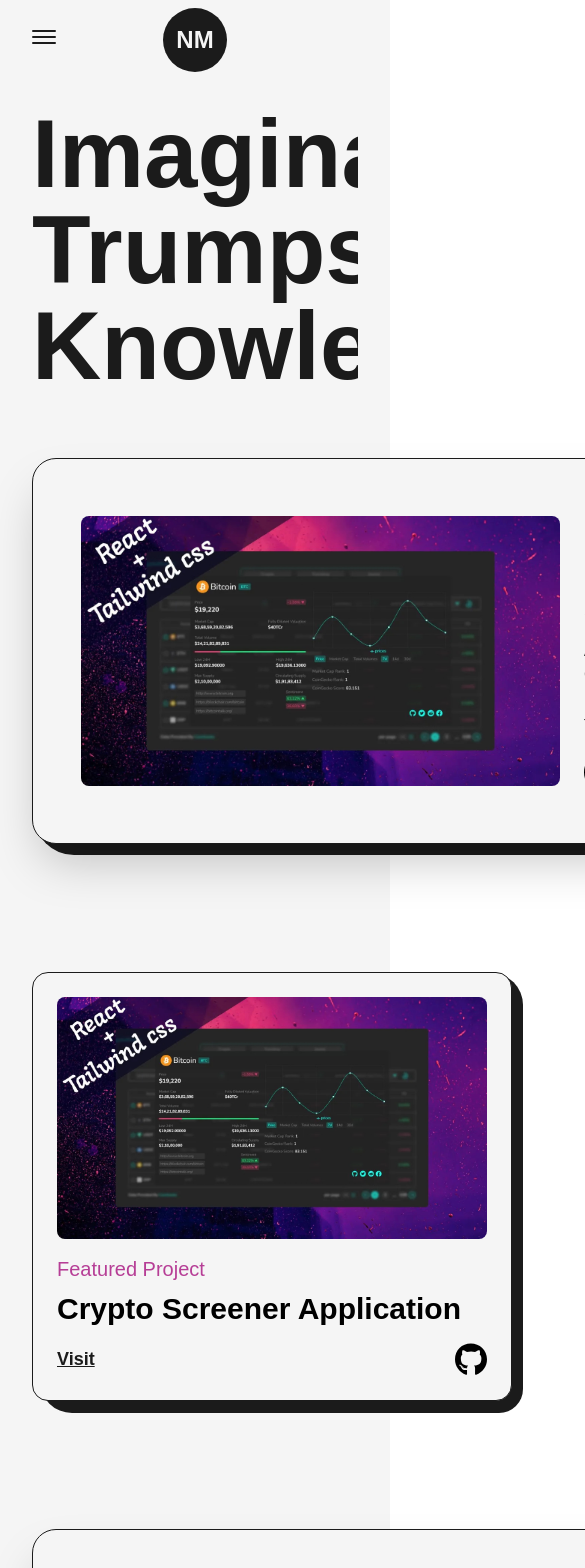
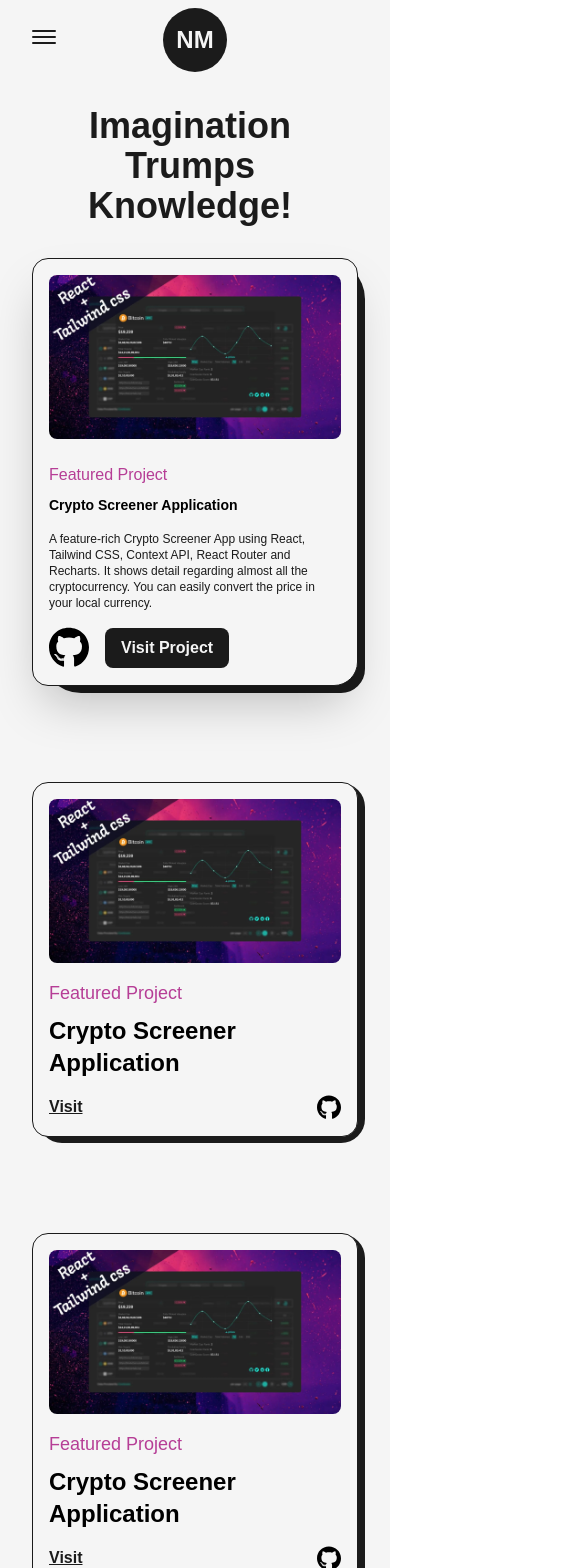
Before and after one commit to NafisMahmudAyon/Portfolio-NafisBd.com, a Next.js app: page /projects in a window 390 px wide. Shown: the top 1568 px of the page, 585 px wide, since content can reach past the window. Built offline with nearby package versions, Linux system fonts and the light colour scheme.

Commit message:
responsive done

```diff
--- a/src/components/HireMe.js
+++ b/src/components/HireMe.js
@@ -4,7 +4,7 @@ import Link from 'next/link'
 
 const HireMe = () => {
   return (
-    <div className='fixed md:absolute left-4 bottom-4 flex items-center justify-center overflow-hidden md:right-8 md:left-auto md:top-0 md:bottom-auto'>
+    <div className='fixed md:absolute left-4 bottom-4 flex items-center justify-center overflow-hidden md:right-8 md:left-auto md:top-0 md:bottom-auto sm:right-0'>
         <div className='w-48 h-auto flex items-center justify-center relative md:w-24'>
             <CircularText className={"fill-dark dark:fill-light animate-[spin_8s_linear_infinite] "} />
             <Link href="mailto:nafismahmudayon@gmail.com" className='flex items-center justify-center absolute left-1/2 top-1/2 -translate-x-1/2 -translate-y-1/2 bg-dark text-light shadow-md border border-solid border-dark w-20 h-20 md:w-12 md:h-12 md:text-[10px] rounded-full font-semibold hover:bg-light hover:text-dark dark:bg-light dark:text-dark hover:dark:bg-dark hover:dark:text-light hover:dark:border-light'>Hire Me</Link>
--- a/src/components/LiIcon.js
+++ b/src/components/LiIcon.js
@@ -11,7 +11,7 @@ const LiIcon = ({reference}) => {
     )
   return (
     <figure className="absolute left-0 stroke-dark dark:stroke-light">
-        <svg className='-rotate-90' width="75" height="75" viewbox='0 0 100 100'>
+        <svg className='-rotate-90 md:w-[60px] md:h-[60px] xs:w-[40px] xs:h-[40px]' width="75" height="75" viewbox='0 0 100 100'>
             <circle cx="75" cy="50" r="20" className='stroke-primary dark:stroke-primaryDark stroke-1 fill-none' />
             <motion.circle cx="75" cy="50" r="20" className=' stroke-[5px] fill-light dark:fill-dark' style={{
                 pathLength: scrollYProgress
--- /dev/null
+++ b/src/components/Transition.js
@@ -0,0 +1,26 @@
+import React from 'react'
+import { motion } from 'framer-motion'
+
+const Transition = () => {
+  return (
+    <>
+        <motion.div className='fixed top-0 bottom-0 right-full w-screen h-screen z-30 bg-primary'
+            initial={{ x:'100%', width:"100%"}}
+            animate={{ x:"0%", width:"0%" }}
+            transition={{ duration:0.8, ease:"easeInOut" }}
+        />
+        <motion.div className='fixed top-0 bottom-0 right-full w-screen h-screen z-20 bg-light'
+            initial={{ x:'100%', width:"100%"}}
+            animate={{ x:"0%", width:"0%" }}
+            transition={{ delay:0.2, duration:0.8, ease:"easeInOut" }}
+        />
+        <motion.div className='fixed top-0 bottom-0 right-full w-screen h-screen z-10 bg-dark'
+            initial={{ x:'100%', width:"100%"}}
+            animate={{ x:"0%", width:"0%" }}
+            transition={{ delay:0.4, duration:0.8, ease:"easeInOut" }}
+        />
+    </>
+  )
+}
+
+export default Transition
--- a/src/pages/about.js
+++ b/src/pages/about.js
@@ -9,6 +9,7 @@ import Skills from '@/components/Skills'
 import Experience from '../components/Experience'
 import Education from '../components/Education'
 import ContactMe from '@/components/ContactMe'
+import Transition from '@/components/Transition'
 
 
 
@@ -49,6 +50,7 @@ const about = () => {
             <title>NafisBD | About Me</title>
             <meta name="description" content="NafisBd.com is a protfolio website which created by Nafis Mahmud Ayon" />
         </Head>
+        <Transition />
         <main className='flex flex-col w-full items-center justify-center dark:text-light'>
             <Layout className="pt-16">
                 <AnimatedText text="Passion Fuels Purpose!" className='mb-16 lg:!text-7xl sm:!text-6xl xs:!text-4xl sm:mb-8  ' />
--- a/src/pages/index.js
+++ b/src/pages/index.js
@@ -8,6 +8,7 @@ import { LinkArrow } from '@/components/Icons'
 import HireMe from '@/components/HireMe'
 import ExpertIcon from '@/components/ExpertIcon'
 import lightBulb from '../../public/images/svgs/miscellaneous_icons_1.svg'
+import Transition from '@/components/Transition'
 
 
 
@@ -18,6 +19,7 @@ export default function Home() {
         <title>Create Next App</title>
         <meta name="description" content="Generated by create next app" />
       </Head>
+      <Transition />
       <main className='flex items-center text-dark w-full min-h-screen dark:text-light'>
         <Layout className='pt-0 md:pt-16 sm:pt-8'>
           <div className="flex items-center justify-between w-full lg:flex-col">
--- a/src/pages/projects.js
+++ b/src/pages/projects.js
@@ -7,14 +7,15 @@ import Image from 'next/image'
 import { GithubIcon } from '@/components/Icons'
 import project1 from "../../public/images/projects/crypto-screener-cover-image.jpg"
 import { motion } from 'framer-motion'
+import Transition from '@/components/Transition'
 
 const FramerImage = motion(Image);
 
 const FeaturedProject = ({ type, title, summary, img, link, github }) => {
   return (
-    <article className='w-full relative flex items-center justify-between rounded-3xl rounded-br-2xl border border-solid border-dark bg-light dark:bg-dark dark:border-light shadow-2xl p-12'>
-      <div className="absolute top-0 -right-3 -z-10 w-[101%] h-[103%] rounded-[2.5rem] rounded-br-3xl bg-dark dark:bg-light" />
-      <Link href={link} target='_blank' className='w-1/2 cursor-pointer overflow-hidden rounded-lg'>
+    <article className='w-full relative flex items-center justify-between rounded-3xl rounded-br-2xl border border-solid border-dark bg-light dark:bg-dark dark:border-light shadow-2xl p-12 lg:flex-col lg:p-8 xs:rounded-2xl xs:rounded-br-3xl xs:p-4'>
+      <div className="absolute top-0 -right-3 -z-10 w-[101%] h-[103%] rounded-[2.5rem] rounded-br-3xl bg-dark dark:bg-light xs:-right-2 sm:h-[102%] xs:w-full xs:rounded-[1.5]" />
+      <Link href={link} target='_blank' className='w-1/2 cursor-pointer overflow-hidden rounded-lg  lg:w-full'>
         <FramerImage src={img} alt={title} className='w-full h-auto'
           whileHover={{ scale: 1.05 }}
           transition={{ duration: 0.2 }}
@@ -22,17 +23,17 @@ const FeaturedProject = ({ type, title, summary, img, link, github }) => {
                 sizes='(max-width: 768px) 100vw, (max-width: 1200px) 50vw, 50vw'
         />
       </Link>
-      <div className='w-1/2 flex flex-col items-start justify-between pl-6'>
-        <span className='text-primary dark:text-primaryDark font-medium text-xl'>{type}</span>
+      <div className='w-1/2 flex flex-col items-start justify-between pl-6 lg:w-full lg:pl-0 lg:pt-6'>
+        <span className='text-primary dark:text-primaryDark font-medium text-xl xs:text-base'>{type}</span>
         <Link href={link} target='_blank' className='hover:underline underline-offset-2 dark:underline-light'>
-          <h2 className='my-2 w-full text-left text-4xl font-bold dark:text-light'>{title}</h2>
+          <h2 className='my-2 w-full text-left text-4xl font-bold dark:text-light sm:text-sm'>{title}</h2>
         </Link>
-        <p className='my-2 font-medium text-dark dark:text-light'>{summary}</p>
+        <p className='my-2 font-medium text-dark dark:text-light sm:text-xs'>{summary}</p>
         <div className=' mt-2 flex items-center'>
           <Link href={github} target='_blank' className="w-10 dark:fill-light">
             <GithubIcon />
           </Link>
-          <Link href={link} target='_blank' className="ml-4 rounded-lg bg-dark dark:bg-light text-light dark:text-dark p-2 px-6 text-lg font-semibold">Visit Project</Link>
+          <Link href={link} target='_blank' className="ml-4 rounded-lg bg-dark dark:bg-light text-light dark:text-dark p-2 px-6 text-lg font-semibold sm:px-4 sm:text-base">Visit Project</Link>
         </div>
       </div>
     </article>
@@ -41,8 +42,8 @@ const FeaturedProject = ({ type, title, summary, img, link, github }) => {
 
 const Project = ({ type, title, img, link, github }) => {
   return(
-    <article className='w-full flex flex-col items-center justify-center rounded-2xl border border-solid border-dark dark:border-light bg-light dark:bg-dark p-6 relative'>
-      <div className="absolute top-0 -right-3 -z-10 w-[101%] h-[103%] rounded-[2rem] rounded-br-3xl bg-dark dark:bg-light" />
+    <article className='w-full flex flex-col items-center justify-center rounded-2xl border border-solid border-dark dark:border-light bg-light dark:bg-dark p-6 relative xs:p-4'>
+      <div className="absolute top-0 -right-3 -z-10 w-[101%] h-[103%] rounded-[2rem] rounded-br-3xl bg-dark dark:bg-light md:-right-2 md:w-[101%] xs:h-[102%] xs:rounded-[1.5rem]" />
       <Link href={link} target='_blank' className='w-full cursor-pointer overflow-hidden rounded-lg'>
         <FramerImage src={img} alt={title} className='w-full h-auto'
           whileHover={{ scale: 1.05 }}
@@ -50,13 +51,13 @@ const Project = ({ type, title, img, link, github }) => {
         />
       </Link>
       <div className='w-full flex flex-col items-start justify-between mt-4'>
-        <span className='text-primary dark:text-primaryDark font-medium text-xl'>{type}</span>
+        <span className='text-primary dark:text-primaryDark font-medium text-xl lg:text-lg md:textb-ase'>{type}</span>
         <Link href={link} target='_blank' className='hover:underline underline-offset-2'>
-          <h2 className='my-2 w-full text-left text-3xl font-bold dark:text-light'>{title}</h2>
+          <h2 className='my-2 w-full text-left text-3xl font-bold dark:text-light lg:text-2xl'>{title}</h2>
         </Link>
         <div className=' w-full mt-2 flex items-center justify-between'>
-          <Link href={link} target='_blank' className=" text-dark dark:text-light text-lg font-semibold underline">Visit</Link>
-          <Link href={github} target='_blank' className="w-8 dark:fill-light">
+          <Link href={link} target='_blank' className=" text-dark dark:text-light text-lg font-semibold underline md:text-base">Visit</Link>
+          <Link href={github} target='_blank' className="w-8 md:w-6 dark:fill-light">
             <GithubIcon />
           </Link>
         </div>
@@ -72,10 +73,11 @@ const projects = () => {
         <title>NafisBD | Projects</title>
         <meta name="description" content="NafisBd.com is a protfolio website which created by Nafis Mahmud Ayon" />
       </Head>
+      <Transition />
       <main className="w-full mb-16 flex flex-col items-center justify-center dark:text-light">
         <Layout className='pt-16'>
-          <AnimatedText text="Imagination Trumps Knowledge!"  className='mb-16'/>
-          <div className="grid grid-cols-12 gap-24 gap-y-32">
+          <AnimatedText text="Imagination Trumps Knowledge!"  className='mb-16 lg:!text-7xl sm:!text-6xl xs:!text-4xl sm:mb-8'/>
+          <div className="grid grid-cols-12 gap-24 gap-y-32 xl:gap-x-16 lg:gap-x-8 md:gap-y-24 sm:gap-x-0">
             <div className=' col-span-12'>
               <FeaturedProject
                 title="Crypto Screener Application"
@@ -88,7 +90,7 @@ const projects = () => {
                 github='/'
               />
             </div>
-            <div className=' col-span-6'>
+            <div className=' col-span-6 sm:col-span-12'>
               <Project
                 title="Crypto Screener Application"
                 img={project1}
@@ -97,7 +99,7 @@ const projects = () => {
                 github='/'
               />
             </div>
-            <div className=' col-span-6'>
+            <div className=' col-span-6 sm:col-span-12'>
               <Project
                 title="Crypto Screener Application"
                 img={project1}
```
Also changed, not shown: src/components/ContactMe.js (+12 -7 lines), src/components/Education.js (+8 -8 lines), src/components/Experience.js (+13 -8 lines), src/pages/articles.js (+10 -6 lines).
